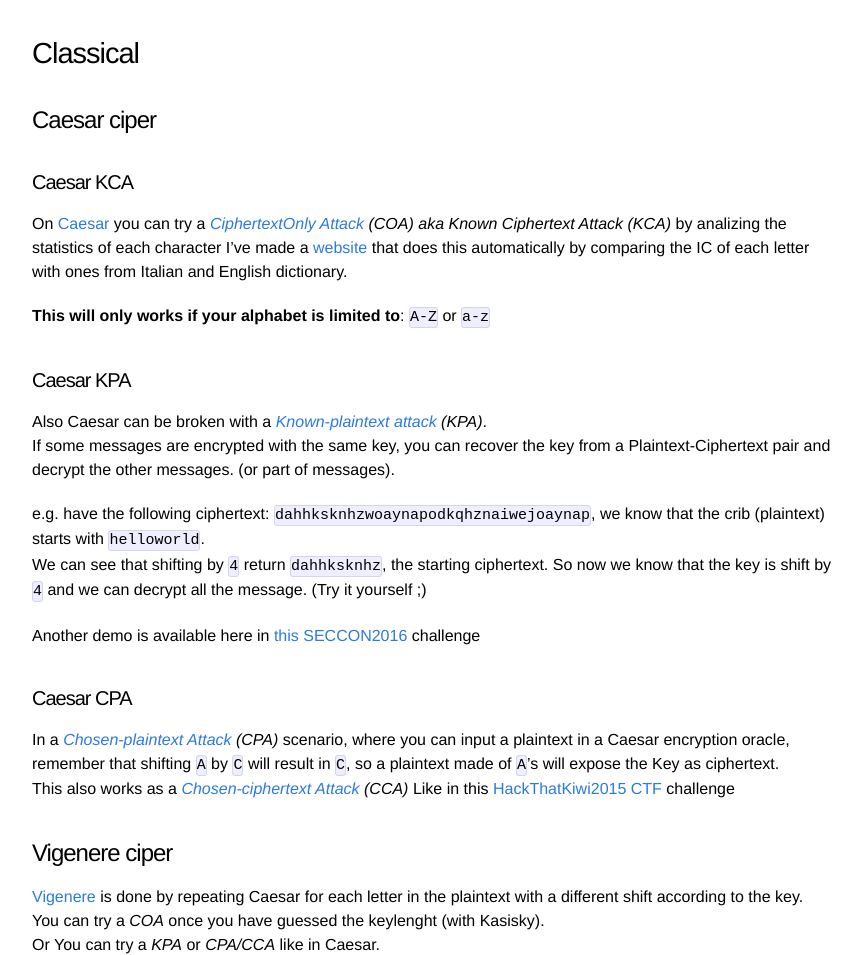
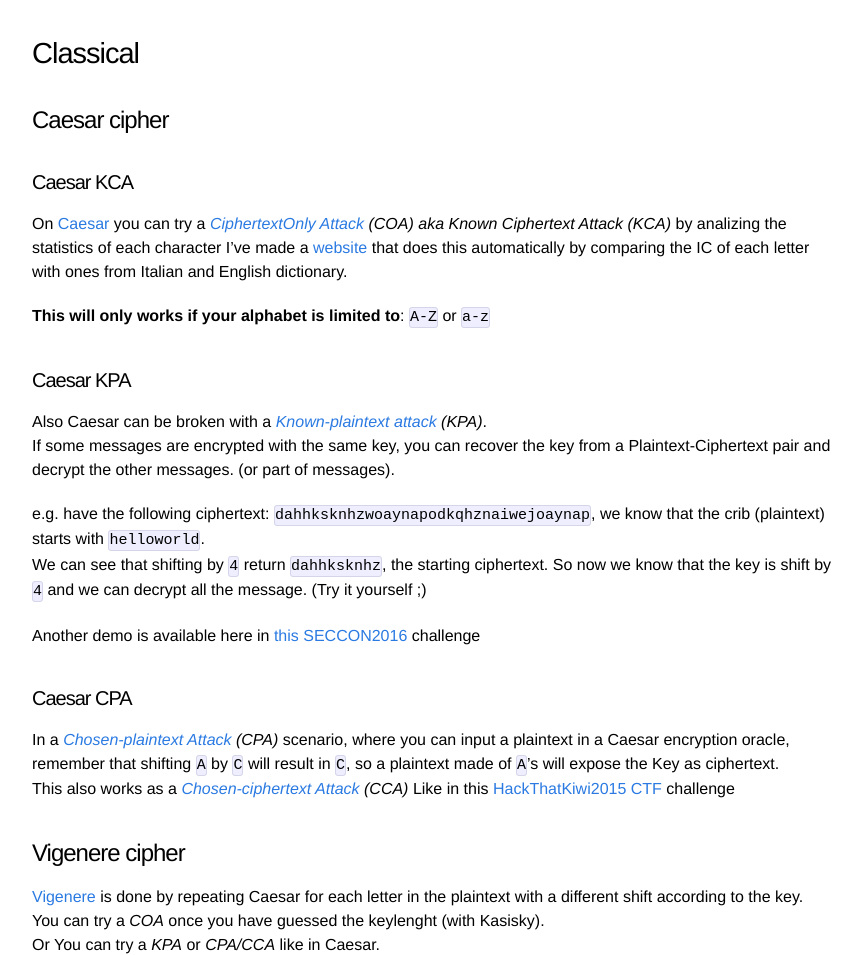
Before and after one commit to PequalsNP-team/pequalsnp-team.github.io, a Jekyll site: the page built from _posts/2016-12-11-crypto-101.md, in a window 1280 px wide and 1400 px high, scrolled down 2963 px. Shown: the part 154-1109 px from the top of the window, without its empty margins (208-1070 px from the left). Built offline with Jekyll 4.4.1, drawn with Linux system fonts in a browser that asks for light colours; comment, search, counter and statistics services are not loaded.

Commit message:
Typo hotfix

```diff
--- a/_posts/2016-12-11-crypto-101.md
+++ b/_posts/2016-12-11-crypto-101.md
@@ -26,11 +26,11 @@ Bruteforce may be present but only over a limited key-space*
   - [Reusable hash collision on Merkle-Damgård based hash function](#reusable-hash-collision-on-merkle-damgrd-based-hash-function)
   - [MD5](#md5)
 - [Classical](#classical)
-  - [Caesar](#caesar)
+  - [Caesar](#caesar-cipher)
     - [Caesar KCA](#caesar-kca)
     - [Caesar KPA](#caesar-kpa)
     - [Caesar CPA](#caesar-cpa)
-  - [Vigenere](#vigenere)
+  - [Vigenere](#vigenere-cipher)
 - [Symmetric](#symmetric)
   - [XOR](#xor)
   - [SBox-Based Block Cipher](#sbox-based-block-cipher)
@@ -108,7 +108,7 @@ Some tools for generating MD5 [collision](http://www.mscs.dal.ca/~selinger/md5co
 
 ### Classical
 
-#### Caesar ciper
+#### Caesar cipher
 
 ##### Caesar KCA
 On [Caesar](https://en.wikipedia.org/wiki/Caesar_cipher) you can try a *[CiphertextOnly Attack](https://en.wikipedia.org/wiki/Ciphertext-only_attack) (COA) aka Known Ciphertext Attack (KCA)* by analizing the statistics of each character
@@ -132,7 +132,7 @@ In a *[Chosen-plaintext Attack](https://en.wikipedia.org/wiki/Chosen-plaintext_a
 This also works as a *[Chosen-ciphertext Attack](https://en.wikipedia.org/wiki/Chosen-ciphertext_attack) (CCA)*
 Like in this [HackThatKiwi2015 CTF](https://pequalsnp-team.github.io/writeups/vigenere1) challenge
 
-#### Vigenere ciper
+#### Vigenere cipher
 [Vigenere](https://en.wikipedia.org/wiki/Vigen%C3%A8re_cipher) is done by repeating Caesar for each letter in the plaintext with a different shift according to the key.
 You can try a *COA* once you have guessed the keylenght (with Kasisky).
 Or You can try a *KPA* or *CPA/CCA* like in Caesar.
```
